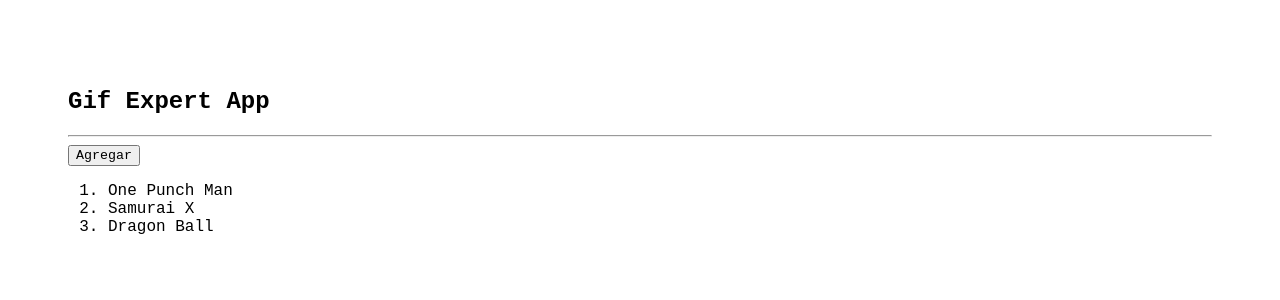
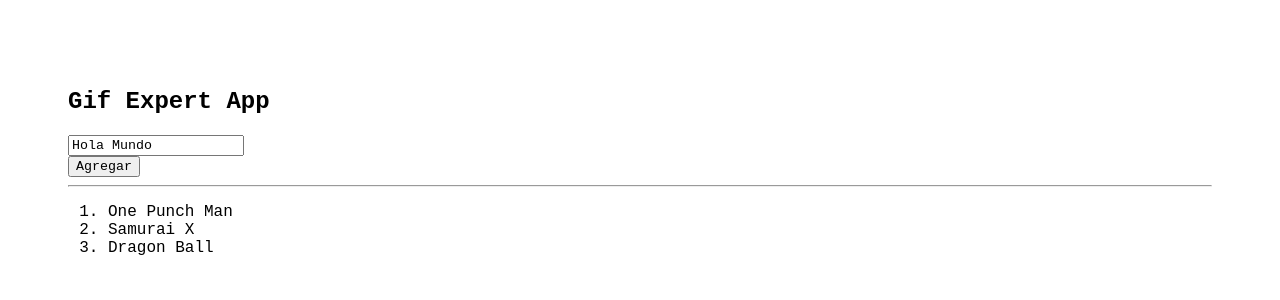
Before and after one commit to GusRodriguezM/gif-expert-app, a React (Create React App) app: page / in a window 1280 px wide. Shown: the top 300 px of the page. Built offline with nearby package versions, Linux system fonts and the light colour scheme.

Commit message:
Adding AddCategory component

```diff
--- /dev/null
+++ b/src/Components/AddCategory.js
@@ -0,0 +1,27 @@
+import React, {useState} from 'react';
+
+const AddCategory = () => {
+
+    const [inputValue, setInputValue] = useState('Hola Mundo');
+
+    const handleInputChange = (e) => {
+        setInputValue(e.target.value);
+    }
+
+    const handleSubmit = (e) => {
+        e.preventDefault();
+    }
+
+    return (
+        <form onSubmit={handleSubmit}>
+            <input
+                type="text"
+                value={inputValue}
+                onChange={handleInputChange}
+            />
+        </form>
+    )
+}
+
+
+export default AddCategory;
--- a/src/GifExpertApp.js
+++ b/src/GifExpertApp.js
@@ -1,4 +1,5 @@
 import React, {useState} from 'react';
+import AddCategory from './Components/AddCategory';
 
 const GifExpertApp = () => {
 
@@ -11,9 +12,9 @@ const GifExpertApp = () => {
     return (
         <>
             <h2>Gif Expert App</h2>
+            <AddCategory/>
+            <button onClick={handleAdd}>Agregar</button>
             <hr/>
-
-            <button onClick={handleAdd}>Agregar</button>
 
             <ol>
                 {
```
